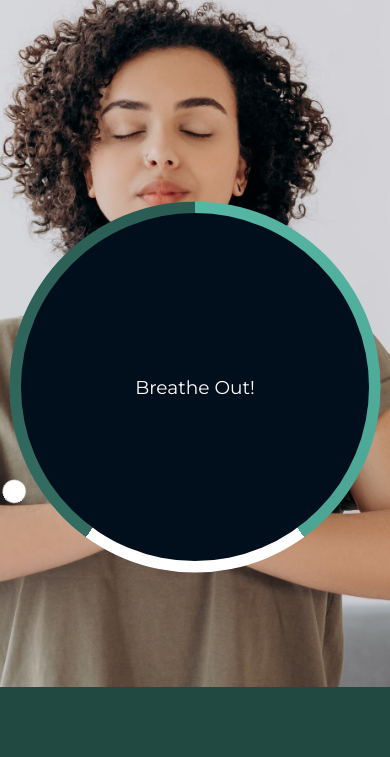
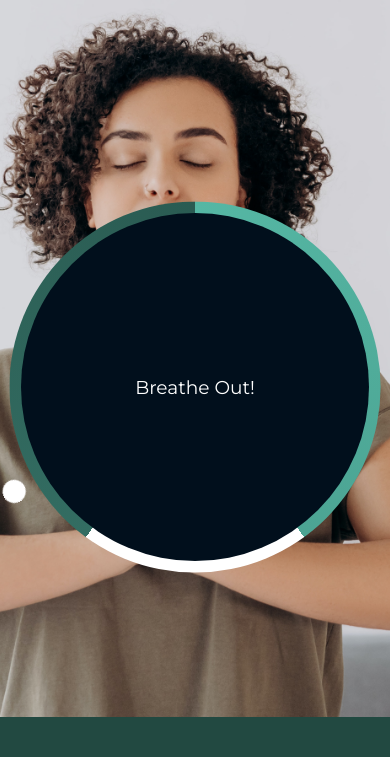
Before and after one commit to Otabek-coder/Relaxer-app, a plain HTML site: page index.html in a window 390 px wide. Shown: the part 87-844 px from the top of the page. Drawn offline with Linux system fonts and the light colour scheme.

Commit message:
css has been modified

```diff
--- a/style.css
+++ b/style.css
@@ -7,8 +7,6 @@
 body {
   background: #224941 url("./img/bg.jpg") no-repeat center center/cover;
  background-position: right 50% bottom 40%;
-
-
   color: #fff;
   font-family: "Montserrat", sans-serif;
   min-height: 100vh;
@@ -16,7 +14,7 @@ body {
   display: flex;
   flex-direction: column;
   align-items: center;
-  /* background-size: 100%; */
+
   margin: 0;
 }
 .title {
@@ -121,7 +119,8 @@ body {
 }
 @media(max-width: 50em){
   body{
-    background-position: right 50% top -70px;
-    /* background-position: center; */
+
+    background-position: right 50% top -40px;
+
   }
 }
```
